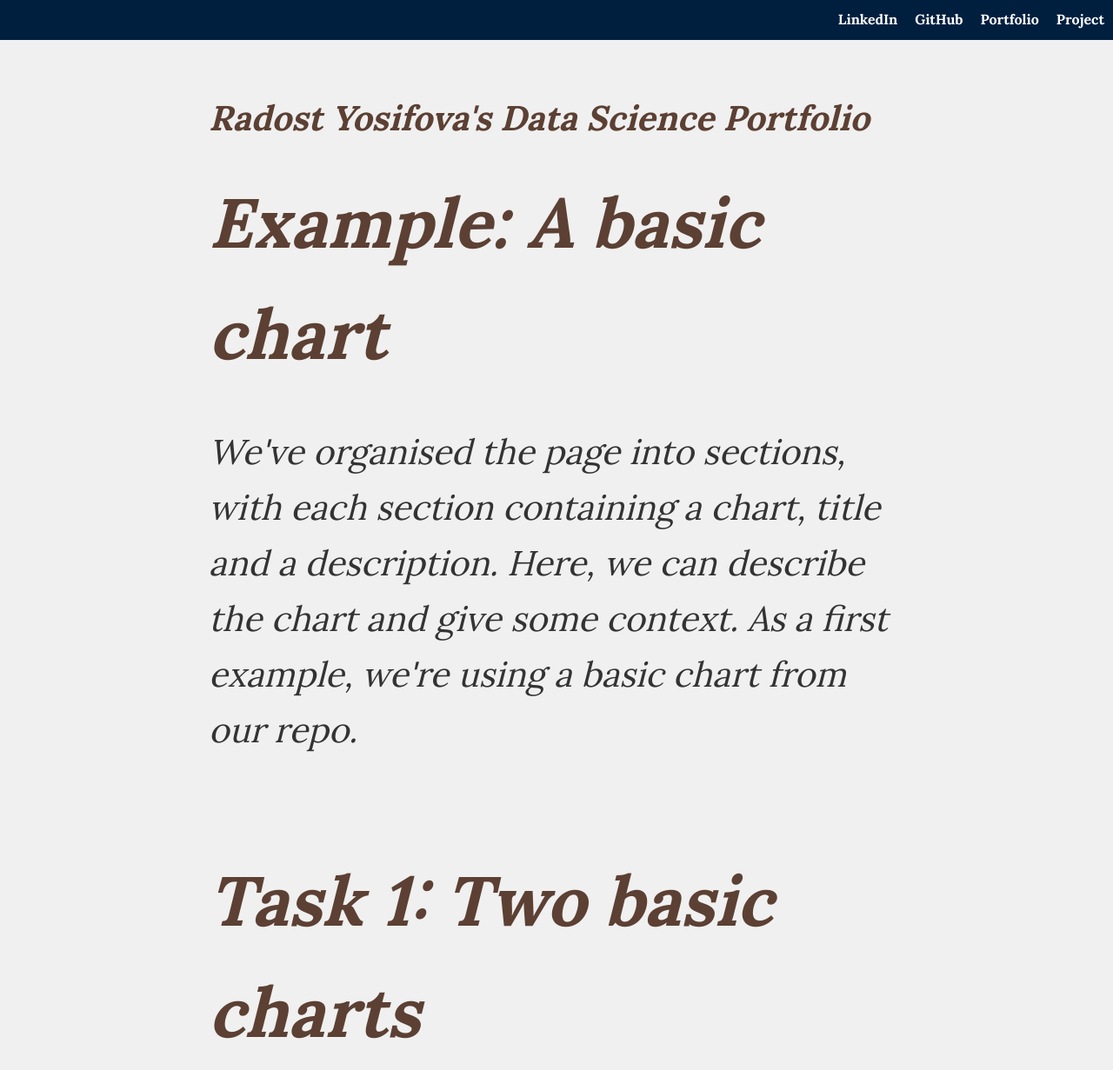
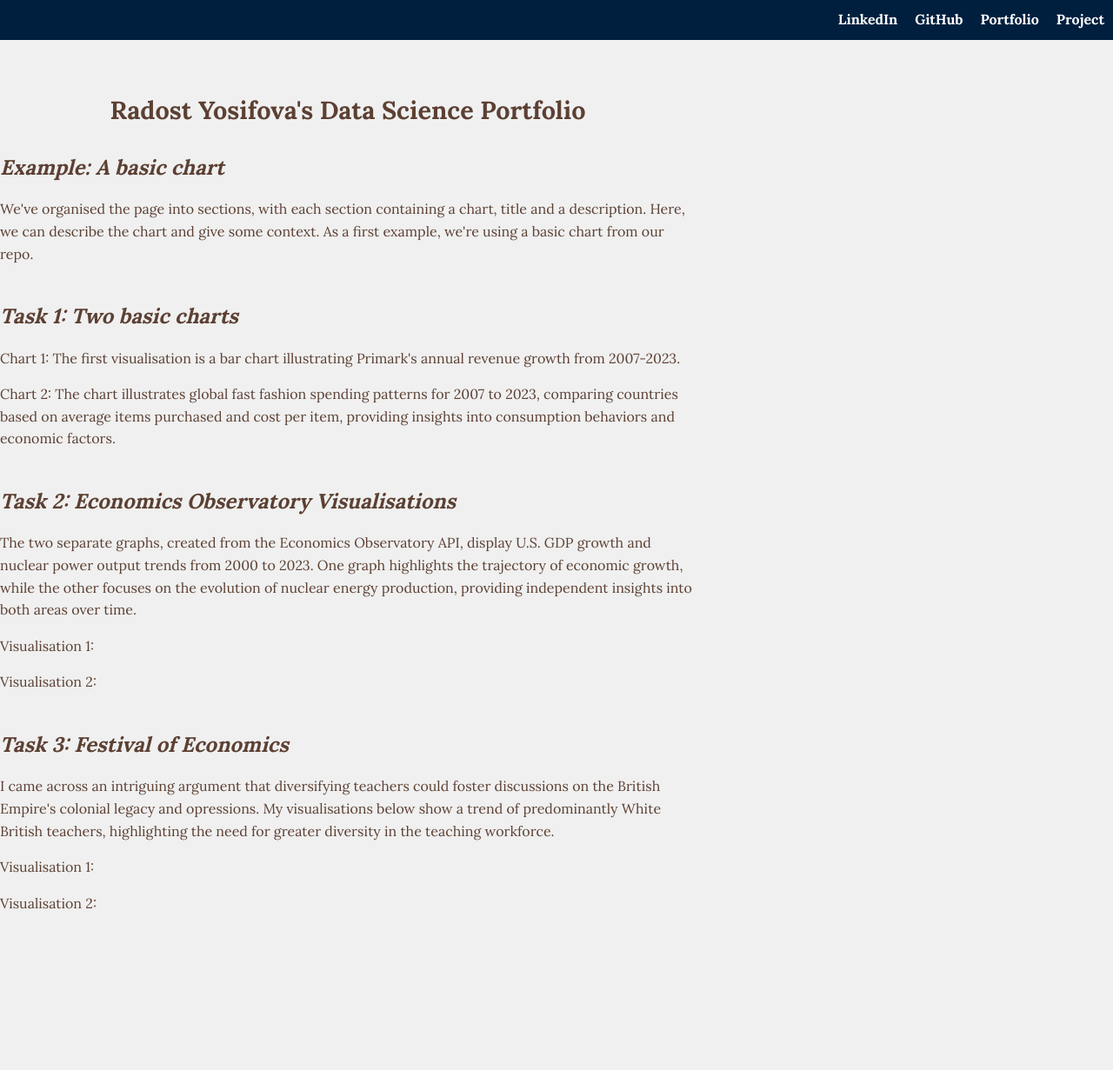
Before and after one commit to radosty/radosty.github.io, a plain HTML site: page portfolio.html in a window 1280 px wide. Shown: the top 1231 px of the page at 87% size. After the commit the page ends 1092 px from the top, so only its background shows below. Drawn offline with Linux system fonts and the light colour scheme; a script that the page names is missing.

Commit message:
Update portfolio.html

```diff
--- a/portfolio.html
+++ b/portfolio.html
@@ -15,17 +15,24 @@
         body {
             background-color: #F0F0F0;
             font-family: 'Lora', serif;
-            color: white; /* Adjust link color for visibility */
+            color: #333333;
+            padding-top: 80px;
+            margin: 0;
               }
-        h1,h2,h3 {
-            font-size: 2em;
+        h1 {
+            font-size: 1.8em;
             font-family:'Lora', serif;
             color: #5C4033;
-            font-style: italic
+            text-align: center;
             }
+        h2 {
+            font-size: 1.5em; /* Reduced to a standard subheading size */
+            color: #5C4033;
+            font-style: italic;
+        }
 
         p {
-            font-size: 1em;
+            font-size: 1rem;
             color: #5C4033; /* Walnut color for text */
         }
 
@@ -81,15 +88,12 @@
         <li><a href="project.html">Project</a></li>
     </div>
 <!-- The body tag contains the elements that visitors to our page will see. -->
-    <h1 class="big" style="margin-bottom: 0px;"> <!-- We have added a class to the header called "big" which we can use to style it in the CSS -->
-        <!-- This is a header, it is the largest text on the page -->
-        Radost Yosifova's Data Science Portfolio
+    <h1> Radost Yosifova's Data Science Portfolio </h1>
 
-    <!-- We're organising the page into sections, with each section containing a chart, title and a description -->
     <section>
         <div class="chart-description">
             <h2>Example: A basic chart</h2>
-            <p style="color: #333333;"> <!-- This is a paragraph, it's the main way to display text on a web page -->
+            <p> <!-- This is a paragraph, it's the main way to display text on a web page -->
                 We've organised the page into sections, with each section containing a chart, title and a description. Here, we can describe the chart and give some context.
                 As a first example, we're using a basic chart from our repo.
             </p>
@@ -97,23 +101,17 @@
         <figure id="Location1"></figure> <!-- we give it an id so we can put a vega-lite graph here with VegaEmbed -->
     </section>
 
-    <!-- Do you want to add more sections? -->
-        <!-- Try copying pasting the section above -->
-        <!-- You'll need to change the id of the figure "<figure id="Location3"... -->
-        <!-- ... and add a new variable for the graph spec in the script at the bottom of the page -->
-
-
    <section>
       <div class="chart-description">
          <h2>Task 1: Two basic charts</h2>
-         <p style="color: #333333;"<p style="color: #333333; font-family: 'Times New Roman', Times, serif; font-weight: bold;">
+         <p>
              Chart 1:
              The first visualisation is a bar chart illustrating Primark's annual revenue growth from 2007-2023.
        </p>
         </div>
         <figure id="Location2"></figure> <!-- we give it an id so we can put a vega-lite graph here with VegaEmbed -->
         </div>
-        <p style="color: #333333;"<p style="color: #333333; font-family: 'Times New Roman', Times, serif; font-weight: bold;">
+        <p>
             Chart 2:
             The chart illustrates global fast fashion spending patterns for 2007 to 2023, comparing countries based on average items purchased and cost per item, providing insights into consumption behaviors and economic factors.
         </p>
@@ -122,16 +120,16 @@
  <section>
       <div class="chart-description">
          <h2>Task 2: Economics Observatory Visualisations</h2>
-         <p style="color: #333333;"<p style="color: #333333; font-family: 'Times New Roman', Times, serif; font-weight: bold;">
+         <p>
              The two separate graphs, created from the Economics Observatory API, display U.S. GDP growth and nuclear power output trends from 2000 to 2023. One graph highlights the trajectory of economic growth, while the other focuses on the evolution of nuclear energy production, providing independent insights into both areas over time.
          </p>
-         <p style="color: #333333; font-family: 'Times New Roman', Times, serif; font-weight: bold;">
+         <p>
             Visualisation 1:
          </p>
          </div>
          <figure id="Location4"></figure>
          </div>
-        <p style="color: #333333; font-family: 'Times New Roman', Times, serif; font-weight: bold;">
+        <p>
             Visualisation 2:
         </p>
         <figure id="Location5"></figure>
@@ -139,16 +137,16 @@
 <section>
         <div class="chart-description">
             <h2>Task 3: Festival of Economics</h2>
-            <p style="color: #333333;"<p style="color: #333333; font-family: 'Times New Roman', Times, serif; font-weight: bold;">
+            <p>
                 I came across an intriguing argument that diversifying teachers could foster discussions on the British Empire's colonial legacy and opressions. My visualisations below show a trend of predominantly White British teachers, highlighting the need for greater diversity in the teaching workforce.
             </p>
-            <p style="color: #333333; font-family: 'Times New Roman', Times, serif; font-weight: bold;">
+            <p>
                 Visualisation 1:
             </p>
         </div>
         <figure id="Location6"></figure> <!-- we give it an id so we can put a vega-lite graph here with VegaEmbed -->
         </div>
-        <p style="color: #333333; font-family: 'Times New Roman', Times, serif; font-weight: bold;">
+        <p>
             Visualisation 2:
         </p>
         <figure id="Location7"></figure
```
